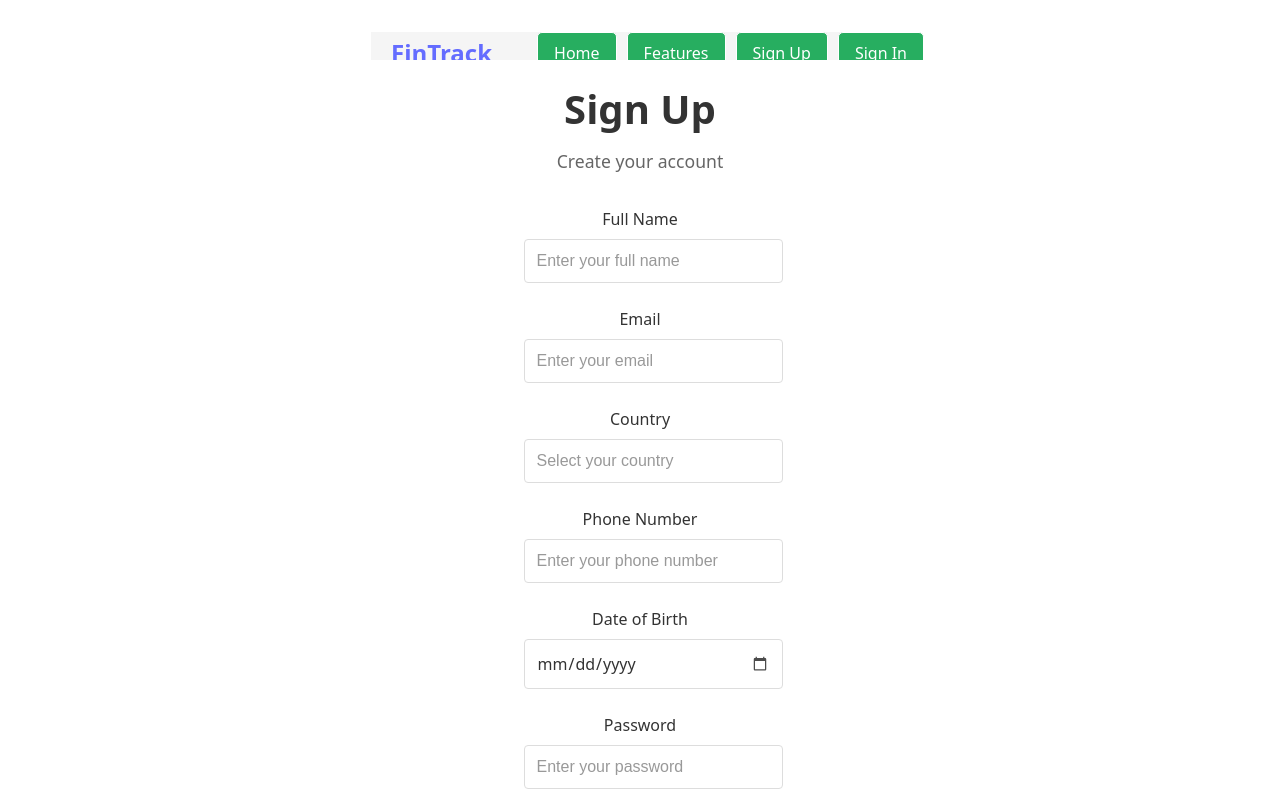
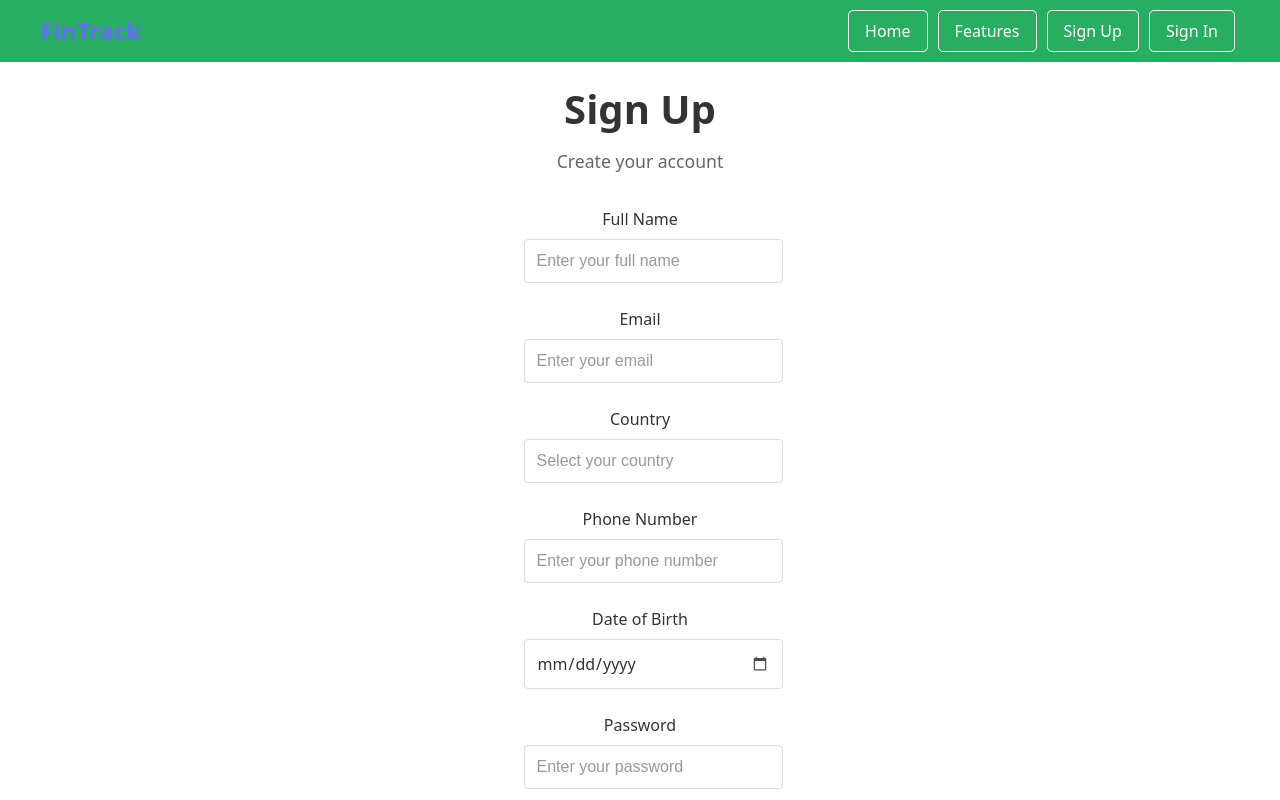
Before and after one commit to ErcModel3/personal-finance-tracker, a React (Vite) app: page /signup in a window 1280 px wide. Shown: the top 800 px of the page. Built offline with nearby package versions, Linux system fonts and the light colour scheme; no server answers.

Commit message:
fixed HEAD CSS error in navbar.css causing navbar to look funky

```diff
--- a/src/components/Navbar.css
+++ b/src/components/Navbar.css
@@ -1,4 +1,3 @@
-<<<<<<< HEAD
 /* Navbar.css */
 
 /* Navbar container */
@@ -50,8 +49,6 @@
     display: flex;
     align-items: center;
 }
-
-<<<<<<< HEAD
 .ms-auto {
     margin-left: auto; /* This ensures items are pushed to the right */
 }
@@ -89,4 +86,4 @@
 .nav-link:hover {
     background-color: #1E8449; /* Slightly darker green on hover */
 >>>>>>> main
-}
+}}
```
